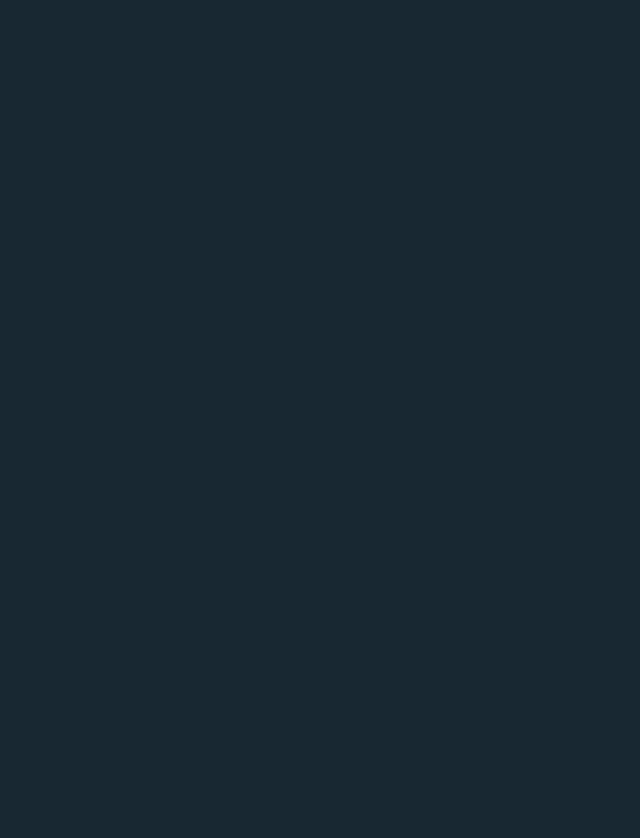
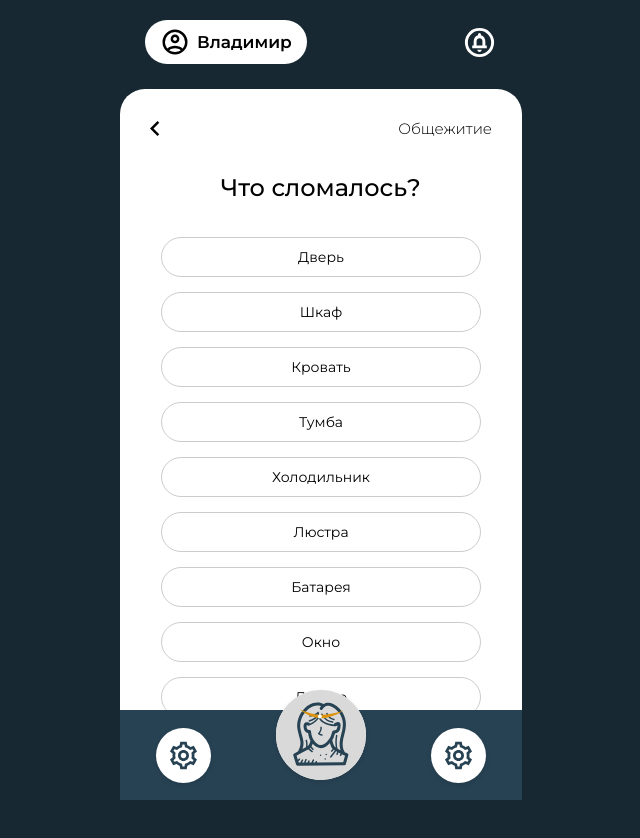
Before and after one commit to aver1ch/max-stud-bot, a React (Vite) app in the folder frontend/: page /mastercall in a window 1280 px wide. Before the commit this address had no page. Shown: the top 838 px of the page, without its empty margins (319-959 px from the left). Before the commit the page ends 800 px from the top, so only its background shows below. Built offline with nearby package versions, Linux system fonts and the light colour scheme.

Commit message:
MasterCall page

```diff
--- a/frontend/src/App.jsx
+++ b/frontend/src/App.jsx
@@ -12,6 +12,7 @@ import MainInfo from "./pages/Dormitory/MainInfo/MainInfo.jsx";
 import GradeBook from "./pages/University/GradeBook/GradeBook.jsx";
 import Directorate from "./pages/University/Directorate/Directorate.jsx"
 import StudyRoom from "./pages/Dormitory/StudyRoom/StudyRoom.jsx"
+import MasterCall from "./pages/Dormitory/MasterCall/MasterCall.jsx"
 
 function App() {
   return (
@@ -30,6 +31,7 @@ function App() {
         <Route path="/gradebook" element={<GradeBook />} />
         <Route path="/directorate" element={<Directorate />} />
         <Route path="/studyroom" element={<StudyRoom />} />
+        <Route path="/mastercall" element={<MasterCall />} />
       </Routes>
     </Router>
   );
--- a/frontend/src/pages/Dormitory/Dormitory.jsx
+++ b/frontend/src/pages/Dormitory/Dormitory.jsx
@@ -24,7 +24,7 @@ function Dormitory() {
           <Button text="Учебная комната" className="dormitory-btn" onClick={() => navigate("/studyroom")}/>
           <Button text="Оплата общежития" className="dormitory-btn"/>
           <Button text="Оплата парковки" className="dormitory-btn"/>
-          <Button text="Вызов мастера" className="dormitory-btn"/>
+          <Button text="Вызов мастера" className="dormitory-btn" onClick={() => navigate("/mastercall")}/>
         </MainContent>
       </div>
       <Footer />
--- a/frontend/src/pages/Dormitory/MainInfo/MainInfo.jsx
+++ b/frontend/src/pages/Dormitory/MainInfo/MainInfo.jsx
@@ -51,8 +51,6 @@ function MainInfo() {
           <div className="info-center">
             <h2 className="dorm-title">1 общежитие</h2>
             <img src="./domscheme.png" alt="scheme" className="dorm-scheme" />
-
-            {/* Select для этажей */}
             <div className="floor-select-wrapper">
               <select
                 className="floor-select"
@@ -82,7 +80,6 @@ function MainInfo() {
                 </div>
               ))}
             </div>
-
             <h3 className="eat-title">Где покушать?</h3>
             <div className="eat-block">
               <p className="eat-text">Солнечный день</p>
@@ -99,7 +96,6 @@ function MainInfo() {
               <p className="eat-text">Лесной пр-т 65к1, вход со двора</p>
               <p className="eat-text">5 минут пешком</p>
             </div>
-
             <h2 className="section-title">Транспорт</h2>
             <div className="transport-grid">
               {[
--- /dev/null
+++ b/frontend/src/pages/Dormitory/MasterCall/MasterCall.css
@@ -0,0 +1,78 @@
+.mastercall-title {
+  text-align: left;
+  font-size: 24px;
+  margin: 20px 0;
+  font-weight: 500;
+}
+
+.issues-container {
+  display: flex;
+  flex-direction: column;
+  justify-content: center;
+  margin-bottom: 20px;
+}
+
+.issue-btn {
+  padding: 10px 15px;
+  border: 1px solid #ccc;
+  background-color: white;
+  border-radius: 25px;
+  min-width: 320px;
+  cursor: pointer;
+  font-size: 14px;
+  font-weight: 400;
+  transition: 0.2s;
+}
+
+.input-label {
+  text-align: left;
+  font-weight: 400;
+}
+
+.issue-btn.selected {
+  background-color: #59707e;
+  color: white;
+  border-color: #59707e;
+}
+
+.other-input {
+  display: block;
+  margin: 10px auto;
+  padding: 8px 12px;
+    min-width: 320px;
+  border-radius: 25px;
+  border: 1px solid #ccc;
+  font-weight: 400;
+}
+
+.datetime-container {
+  display: flex;
+  flex-direction: column;
+  align-items: left;
+  gap: 10px;
+  margin: 15px 0;
+}
+
+.datetime-container input {
+  width: 320px;
+  padding: 8px 12px;
+  border-radius: 25px;
+  border: 1px solid #ccc;
+  font-weight: 400;
+}
+
+.room-input {
+  display: block;
+  margin: 10px auto;
+  padding: 8px 12px;
+  min-width: 320px;
+  border-radius: 25px;
+  border: 1px solid #ccc;
+}
+
+.call-btn-wrapper {
+  display: flex;
+  justify-content: center;
+  min-width: 320px;
+  margin-top: 20px;
+}
--- /dev/null
+++ b/frontend/src/pages/Dormitory/MasterCall/MasterCall.jsx
@@ -0,0 +1,153 @@
+// MasterCall.jsx
+import { useState } from "react";
+import { useNavigate } from "react-router-dom";
+import HeaderNav from "../../../components/HeaderNav/HeaderNav";
+import Header from "../../../components/Header/Header";
+import MainContent from "../../../components/MainContent/MainContent";
+import Footer from "../../../components/Footer/Footer";
+import Button from "../../../components/Button/Button";
+import "./MasterCall.css";
+
+function MasterCall() {
+  const navigate = useNavigate();
+
+  const issuesList = [
+    "Дверь",
+    "Шкаф",
+    "Кровать",
+    "Тумба",
+    "Холодильник",
+    "Люстра",
+    "Батарея",
+    "Окно",
+    "Другое",
+  ];
+
+  const [selectedIssues, setSelectedIssues] = useState([]);
+  const [otherText, setOtherText] = useState("");
+  const [date, setDate] = useState("");
+  const [time, setTime] = useState("");
+  const [roomNumber, setRoomNumber] = useState("");
+
+  const toggleIssue = (issue) => {
+    if (issue === "Другое") {
+      setSelectedIssues(["Другое"]);
+      setOtherText("");
+      return;
+    }
+
+    // если нажали обычный пункт, а "Другое" выбрано → убираем "Другое"
+    if (selectedIssues.includes("Другое")) {
+      setSelectedIssues([issue]);
+      return;
+    }
+
+    // обычный toggle
+    if (selectedIssues.includes(issue)) {
+      setSelectedIssues(selectedIssues.filter((i) => i !== issue));
+    } else {
+      setSelectedIssues([...selectedIssues, issue]);
+    }
+  };
+
+  const handleCallMaster = () => {
+    let issuesToSend;
+
+    if (selectedIssues.includes("Другое")) {
+      issuesToSend = [otherText || "Не указано"];
+    } else {
+      issuesToSend = selectedIssues;
+    }
+
+    const data = {
+      issues: issuesToSend,
+      date: date || "Не выбрано",
+      time: time || "Не выбрано",
+      room: roomNumber || "Не указана",
+    };
+
+    console.clear();
+    console.log("===== ЗАЯВКА НА ВЫЗОВ МАСТЕРА =====");
+    console.log("Проблемы:", data.issues);
+    console.log("Дата:", data.date);
+    console.log("Время:", data.time);
+    console.log("Комната:", data.room);
+    console.log("===== END =====");
+
+    alert("Мастер вызван!");
+  };
+  return (
+    <div className="app-container">
+      <Header />
+      <div className="main-content-wrapper">
+        <MainContent>
+          <HeaderNav
+            text="Общежитие"
+            backTo="/mainpage"
+            textColor="#000000ff"
+            iconColor="#000000ff"
+          />
+          <h2 className="mastercall-title">Что сломалось?</h2>
+          <div className="issues-container">
+            {issuesList.map((issue) => (
+              <button
+                key={issue}
+                className={`issue-btn ${
+                  selectedIssues.includes(issue) ? "selected" : ""
+                }`}
+                onClick={() => toggleIssue(issue)}
+              >
+                {issue}
+              </button>
+            ))}
+          </div>
+          {selectedIssues.includes("Другое") && (
+            <input
+              type="text"
+              placeholder="Опишите что сломалось"
+              className="other-input"
+              value={otherText}
+              onChange={(e) => setOtherText(e.target.value)}
+            />
+          )}
+          {selectedIssues.length > 0 && (
+            <div className="datetime-container">
+              <label className="input-label">Дата:</label>
+              <input
+                type="date"
+                value={date}
+                onChange={(e) => setDate(e.target.value)}
+              />
+              <label className="input-label">Время:</label>
+              <input
+                type="time"
+                value={time}
+                onChange={(e) => setTime(e.target.value)}
+              />
+            </div>
+          )}
+          {selectedIssues.length > 0 && (
+            <div className="datetime-container">
+              <label className="input-label">Номер комнаты:</label>
+              <input
+                type="number"
+                placeholder="Номер комнаты"
+                className="room-input"
+                value={roomNumber}
+                onChange={(e) => setRoomNumber(e.target.value)}
+              />
+            </div>
+          )}
+          {selectedIssues.length > 0 && (
+            <div className="call-btn-wrapper">
+              <Button text="Вызвать мастера" onClick={handleCallMaster} />
+            </div>
+          )}
+        </MainContent>
+      </div>
+      <Footer />
+    </div>
+  );
+}
+
+export default MasterCall;
```
